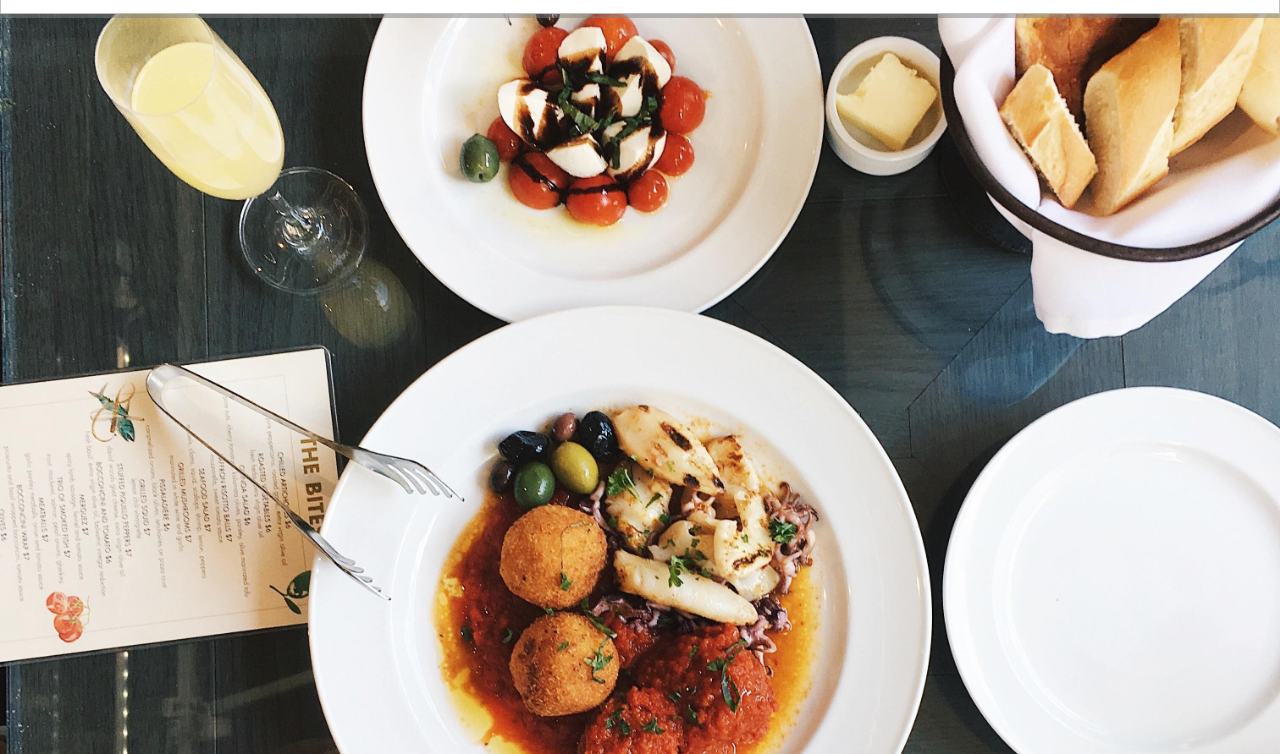
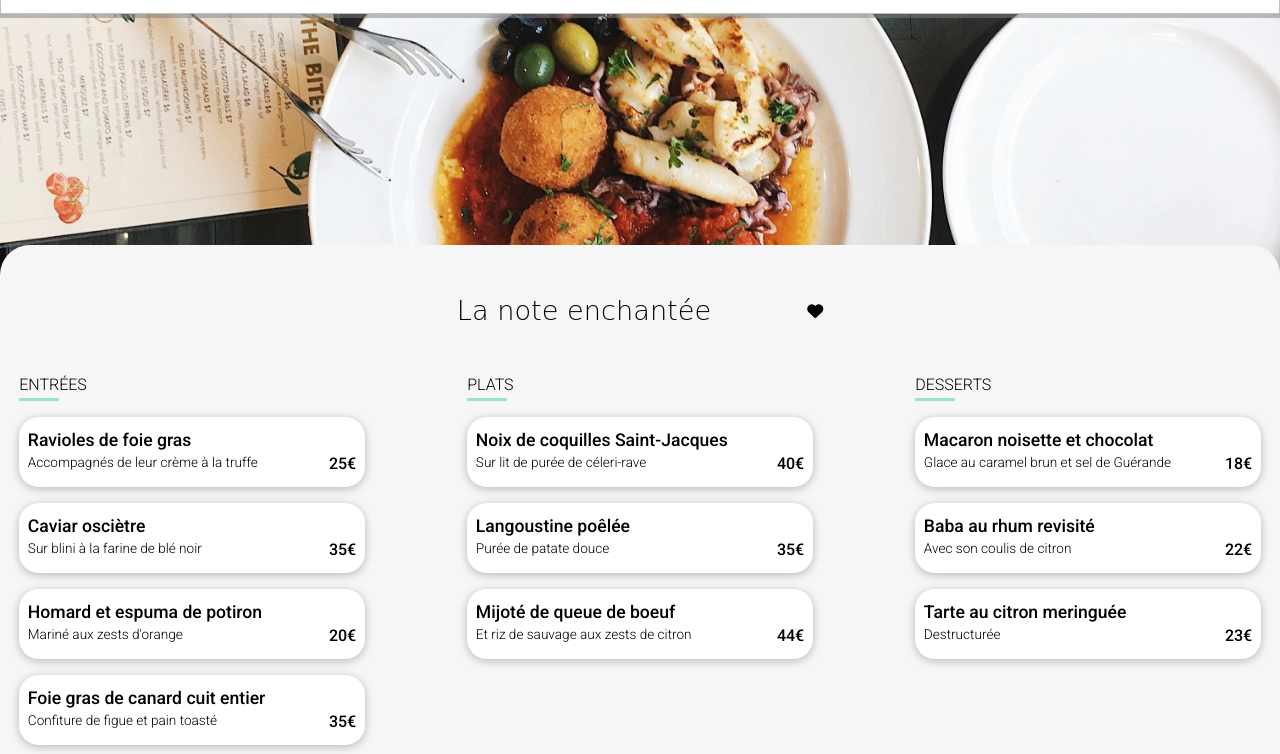
Before and after one commit to Firane/P3-Ohmyfood-GQ, a website: page La_note_enchantée.html in a window 1280 px wide. Shown: the part 46-800 px from the top of the page. Drawn offline with nearby package versions, Linux system fonts and the light colour scheme; a web font is replaced by a local one.

Commit message:
Première version de la responsive desktop pour les menus, travail effectué sur la page du restaurant la note enchantée

```diff
--- a/La_note_enchantée.html
+++ b/La_note_enchantée.html
@@ -15,12 +15,15 @@
                <img class="header__img" src="./images/logo/ohmyfood_resized_header.png" alt="Logo de Ohmyfood" />
           </header>
           <main>
-               <img class="menu__img" src="./images/restaurants/La_note_enchantée_resized_menu.jpg" alt="Photo La note enchantée" />
+               <img class="menu__img menu__img__mobile" src="./images/restaurants/La_note_enchantée_resized_menu.jpg" alt="Photo La note enchantée" />
+               <img class="menu__img menu__img__desktop" src="./images/restaurants/La_note_enchantée_resized__desktop.jpg" alt="Photo La note enchantée" />
                <section class="menu">
                     <div class="menu__box__title__heart">
                          <h1 class="menu__title">La note enchantée</h1>
                          <i class="fa-solid fa-heart menu__title__icons"></i>
                     </div>
+                    <div class="menu__content">
+                         <div class="menu__steps__content">
                               <h2 class="menu__steps">Entrées</h2>
                               <div class="menu__dishes__list">
                                    <a class="menu__dishes__clickable" href="http://google.com">
@@ -60,6 +63,8 @@
                                         </article>
                                    </a>
                               </div>
+                         </div>
+                         <div class="menu__steps__content">
                               <h2 class="menu__steps">Plats</h2>
                               <div class="menu__dishes__list">
                                    <a class="menu__dishes__clickable" href="http://google.com">
@@ -90,6 +95,8 @@
                                         </article>
                                    </a>
                               </div>
+                         </div>
+                         <div class="menu__steps__content">
                               <h2 class="menu__steps">Desserts</h2>
                               <div class="menu__dishes__list">
                                    <a class="menu__dishes__clickable" href="http://google.com">
@@ -120,6 +127,8 @@
                                         </article>
                                    </a>
                               </div>
+                         </div>
+                    </div>
                     <form action="https://www.google.com"><button class="menu__button gradiented__button" type="submit">Commander</button></form>
                </section>
           </main>
--- a/style/pages/_carte.scss
+++ b/style/pages/_carte.scss
@@ -10,9 +10,27 @@
      position: relative;
      border-radius: 30px 30px 0px 0px;
      padding-bottom: 4rem;
+     &__content {
+          @include desktop {
+               display: flex;
+               flex-direction: row;
+               justify-content: space-between;
+          }
+     }
      &__img {
           width: 100%;
           z-index: 1;
+          &__desktop {
+               display: none;
+               @include desktop {
+                    display: block;
+               }
+          }
+          &__mobile {
+               @include desktop {
+                    display: none;
+               }
+          }
      }
      &__box__title__heart {
           display: flex;
@@ -23,6 +41,10 @@
           align-content: center;
           margin: 0 auto;
           padding: 2rem 0rem 1rem 0rem;
+          @include desktop {
+               justify-content: center;
+               column-gap: 6rem;
+          }
      }
      &__title {
           font-size: 1.7rem;
@@ -54,6 +76,11 @@
                content: "";
                background: $color-tertiary;
                margin-top: 0.2rem;
+          }
+          &__content {
+               @include desktop {
+                    width: 30%;
+               }
           }
      }
      &__dishes {
```
Also changed, not shown: images/restaurants/La_note_enchantée_resized__desktop.jpg (added), style/styles.css, 1 other file. Lines whose indentation alone changed are shown as unchanged.
